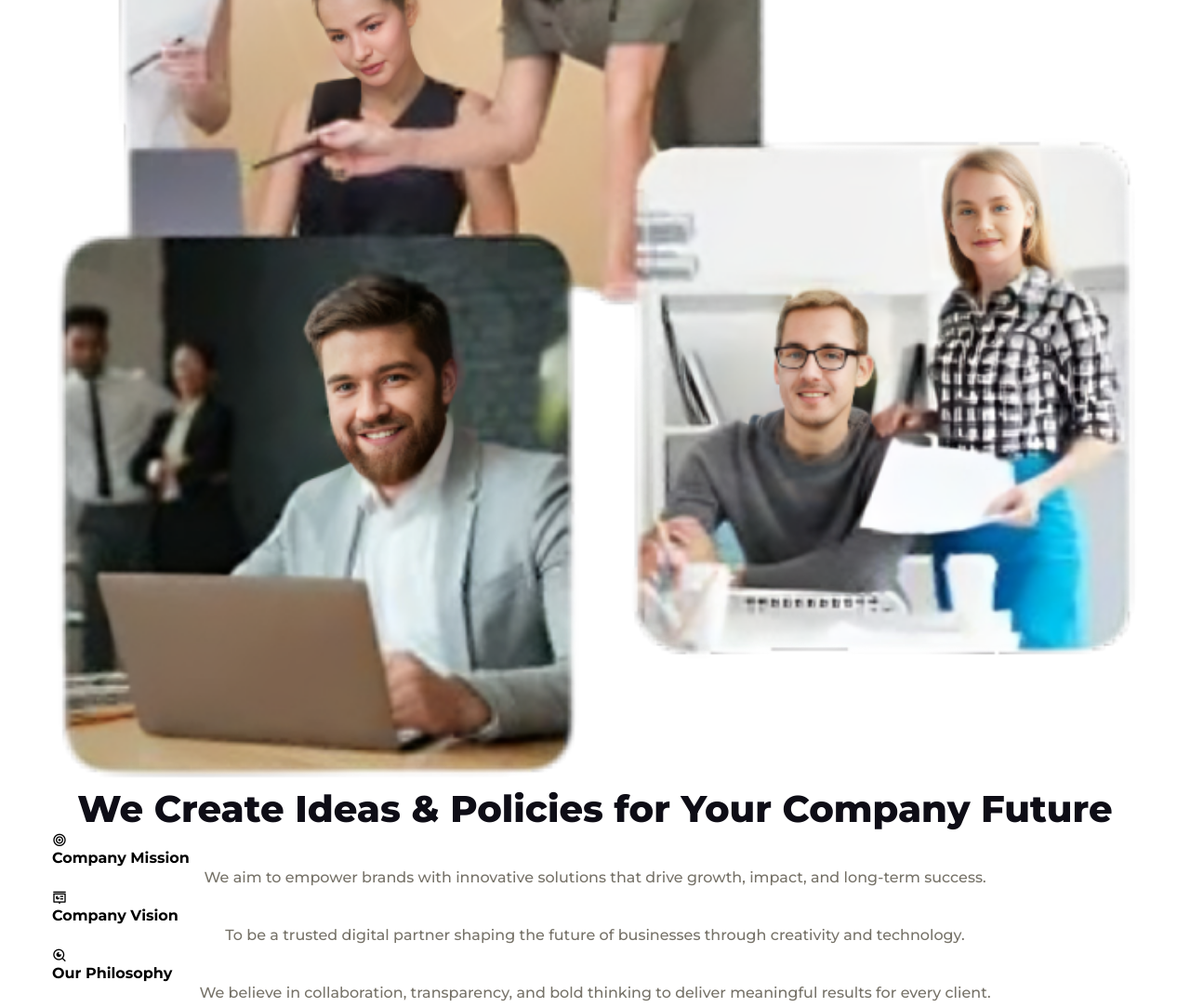
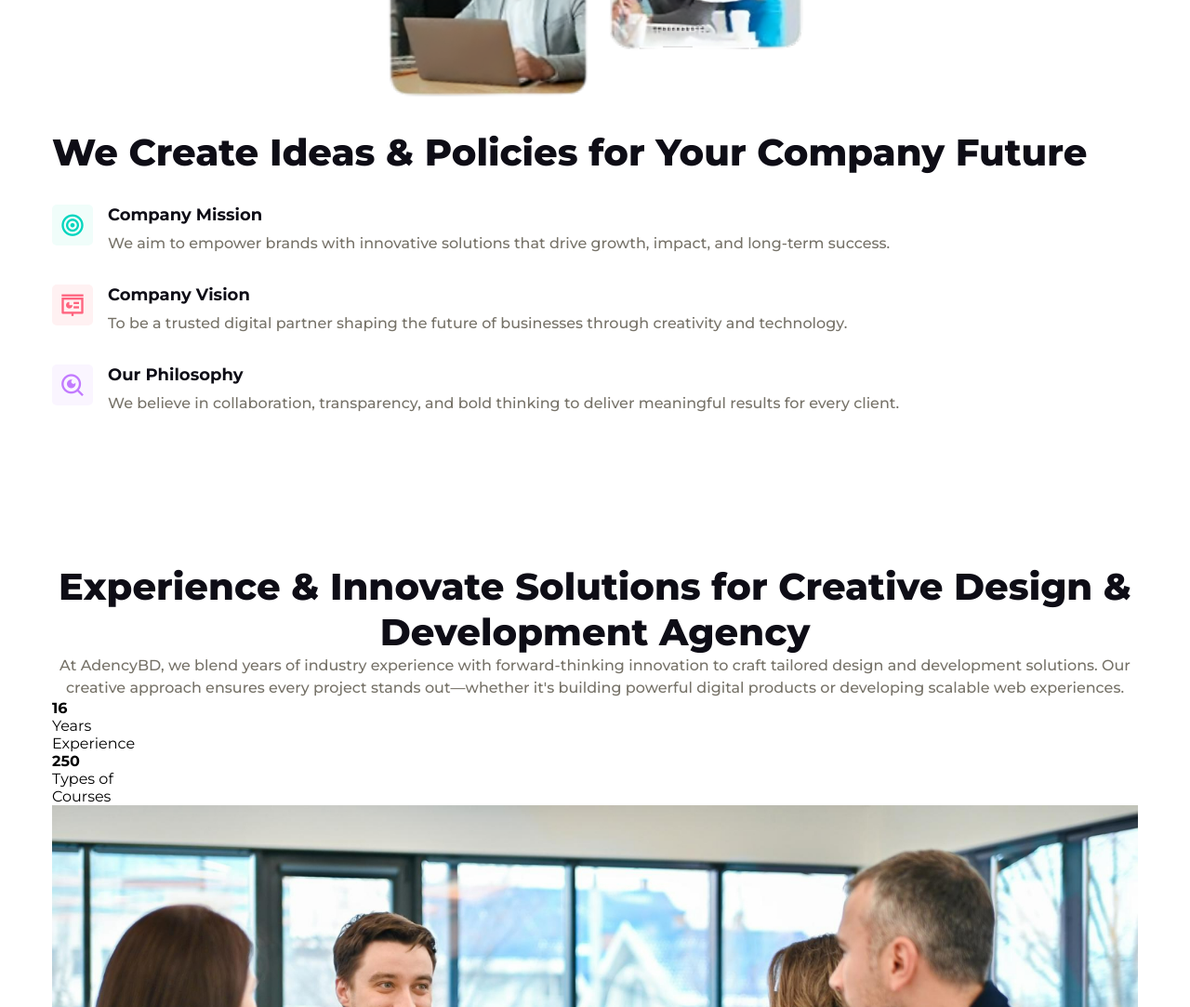
Before and after one commit to Cumayevomr/Responsive-Digital-Marketing-Website, a plain HTML site: page index.html in a window 1280 px wide. Shown: the part 2420-3503 px from the top of the page at 93% size. Drawn offline with nearby package versions, Linux system fonts and the light colour scheme.

Commit message:
about design

```diff
--- a/styles.css
+++ b/styles.css
@@ -275,3 +275,62 @@ nav {
   display: flex;
   justify-content: center;
 }
+
+.about__container {
+  display: grid;
+  gap: 2rem;
+}
+
+.about__image img {
+  max-width: 450px;
+  margin-inline: auto;
+}
+
+.about__content .section__header {
+  margin-bottom: 2rem;
+  text-align: left;
+}
+
+.about__list {
+  display: grid;
+  gap: 2rem;
+}
+
+.about__list li {
+  display: flex;
+  align-items: flex-start;
+  gap: 1rem;
+}
+
+.about__list li span {
+  max-width: max-content;
+  padding: 5px 8px;
+  font-size: 1.75rem;
+  border-radius: 5px;
+}
+
+.about__list li:nth-child(1) span {
+  color: #00d5be;
+  background-color: #f0fdfa;
+}
+
+.about__list li:nth-child(2) span {
+  color: #ff637e;
+  background-color: #fff1f2;
+}
+
+.about__list li:nth-child(3) span {
+  color: #c27aff;
+  background-color: #faf5ff;
+}
+
+.about__list h4 {
+  margin-bottom: 0.5rem;
+  font-size: 1.125rem;
+  font-weight: 700;
+  color: var(--text-dark);
+}
+
+.about__list .section__description {
+  text-align: left;
+}
```
